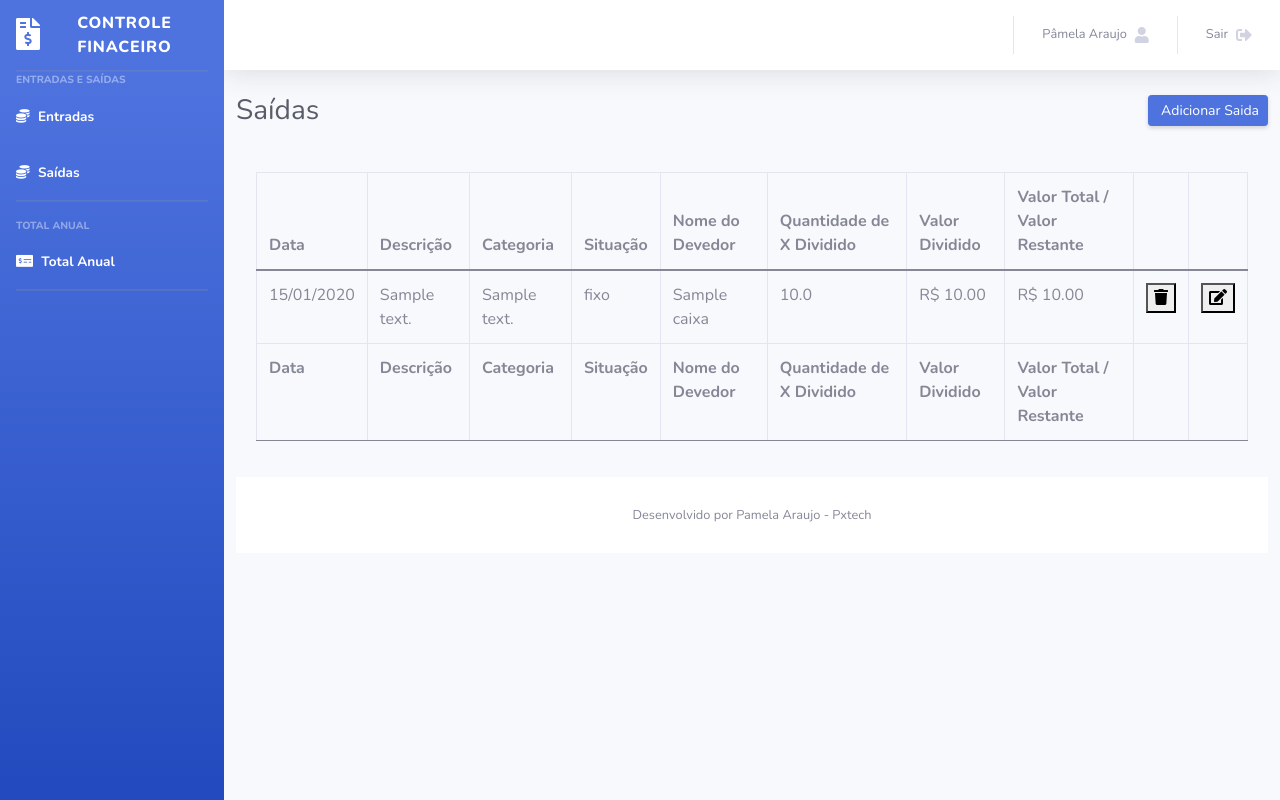
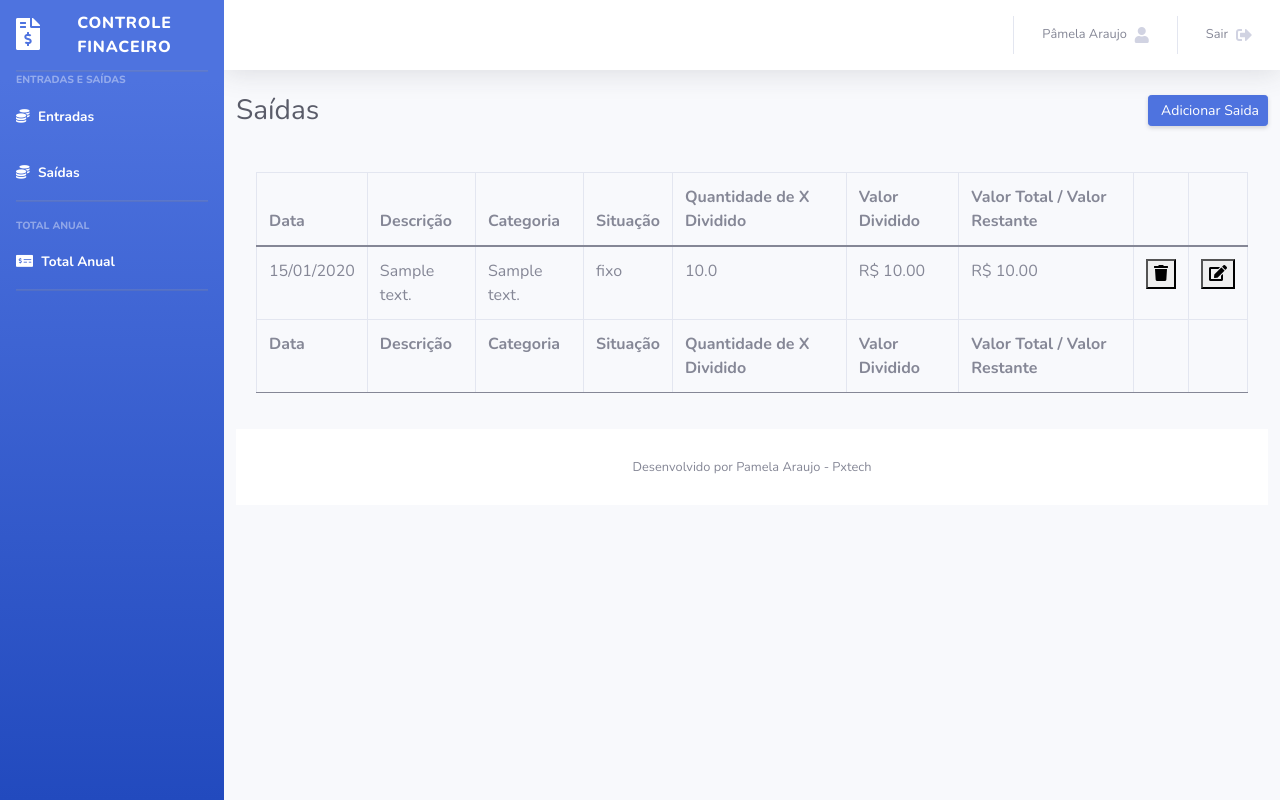
Before and after one commit to pmela/finaceiro, a Django app: template controle/templates/saidas.html in a window 1280 px wide. Run offline with Django 3.2, Linux system fonts and the light colour scheme; the template is opened without the code that fills it: values that come from a table or form of the project are taken from there, others are empty; tables that the repository leaves empty hold one stand-in row (values such as "Sample post"); some libraries are stand-ins or nearby versions.

Commit message:
Modal alterar corrigido.

```diff
--- a/controle/templates/saidas.html
+++ b/controle/templates/saidas.html
@@ -37,6 +37,7 @@
                             <label>Descrição: </label>
                             <input type="text" name="descricao_saida" id="descricao_saida" class="form-control">
                         </div>
+
                         <div class="form-group">
                             <label>Quantidade de X Dividida: </label>
                             <input type="text" name="quantidade_de_x_dividido" id="quantidade_de_x_dividido" class="form-control">
@@ -85,7 +86,6 @@
                     <th>Descrição</th>
                     <th>Categoria</th>
                     <th>Situação</th>
-                    <th>Nome do Devedor</th>
                     <th>Quantidade de X Dividido</th>
                     <th>Valor Dividido</th>
                     <th>Valor Total / Valor Restante</th>
@@ -95,11 +95,10 @@
                 </thead>
                 <tfoot>
                 <tr>
-                    <th>Data</th>
+                     <th>Data</th>
                     <th>Descrição</th>
                     <th>Categoria</th>
                     <th>Situação</th>
-                    <th>Nome do Devedor</th>
                     <th>Quantidade de X Dividido</th>
                     <th>Valor Dividido</th>
                     <th>Valor Total / Valor Restante</th>
@@ -114,7 +113,6 @@
                     <td>{{saida.descricao}}</td>
                     <td>{{saida.categoria.descricao}}</td>
                     <td>{{saida.situacao}}</td>
-                    <td>{{saida.nome_devedor}}</td>
                     <td>{{saida.quantidade_de_x_dividido}}</td>
                     <td>R$ <span id="valormensal{{saida.id}}">{{saida.valor_mensal|floatformat:2}}</span></td>
                     <td>R$ <span id="valortotal{{saida.id}}">{{saida.valor_total|floatformat:2}}</span></td>
--- a/controle/views.py
+++ b/controle/views.py
@@ -57,6 +57,8 @@ def alterar_caixa(requisicao, id=None):
         caixa.quantidade_de_x_dividido = requisicao.POST.get('quantidade_de_x_dividido_alterar', None)
         caixa.valor_mensal = requisicao.POST.get('valor_mensal_alterar', None)
         caixa.valor_total = requisicao.POST.get('valor_total_alterar', None)
+        caixa.situacao = requisicao.POST.get('situacao_alterar')
+
         if Categoria.objects.filter(descricao__iexact=requisicao.POST.get('categoria_alterar')).exists():
             caixa.categoria = Categoria.objects.get(descricao=requisicao.POST.get('categoria_alterar', None))
         else:
```
